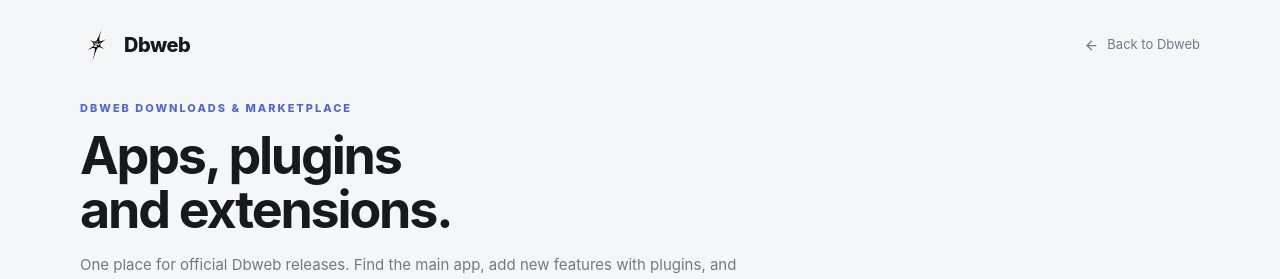
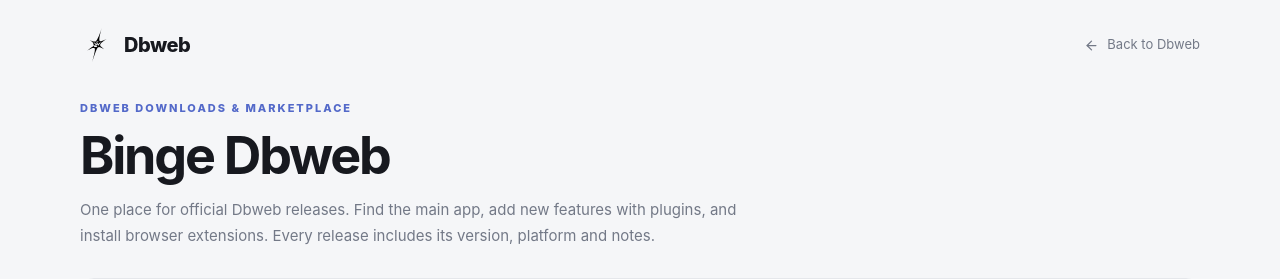
Before and after one commit to chatpataprani/Dbweb, a Next.js app: page /downloads/binge-Dbweb in a window 1280 px wide. Shown: the top 279 px of the page. Built offline with nearby package versions, Linux system fonts and the light colour scheme; no server answers.

Commit message:
Brand the downloads hub as Binge Dbweb

```diff
--- a/app/downloads/binge-Dbweb/page.jsx
+++ b/app/downloads/binge-Dbweb/page.jsx
@@ -122,7 +122,7 @@ export default function DownloadsPage() {
         <section className="rp-hero">
           <div>
             <div className="rp-kicker">Dbweb downloads & marketplace</div>
-            <h1>Apps, plugins<br />and extensions.</h1>
+            <h1>Binge Dbweb</h1>
             <p>One place for official Dbweb releases. Find the main app, add new features with plugins, and install browser extensions. Every release includes its version, platform and notes.</p>
           </div>
           {admin && <button className="rp-admin" onClick={() => setUploadOpen(true)}><FilePlus2 size={16} /> Upload a release</button>}
```
